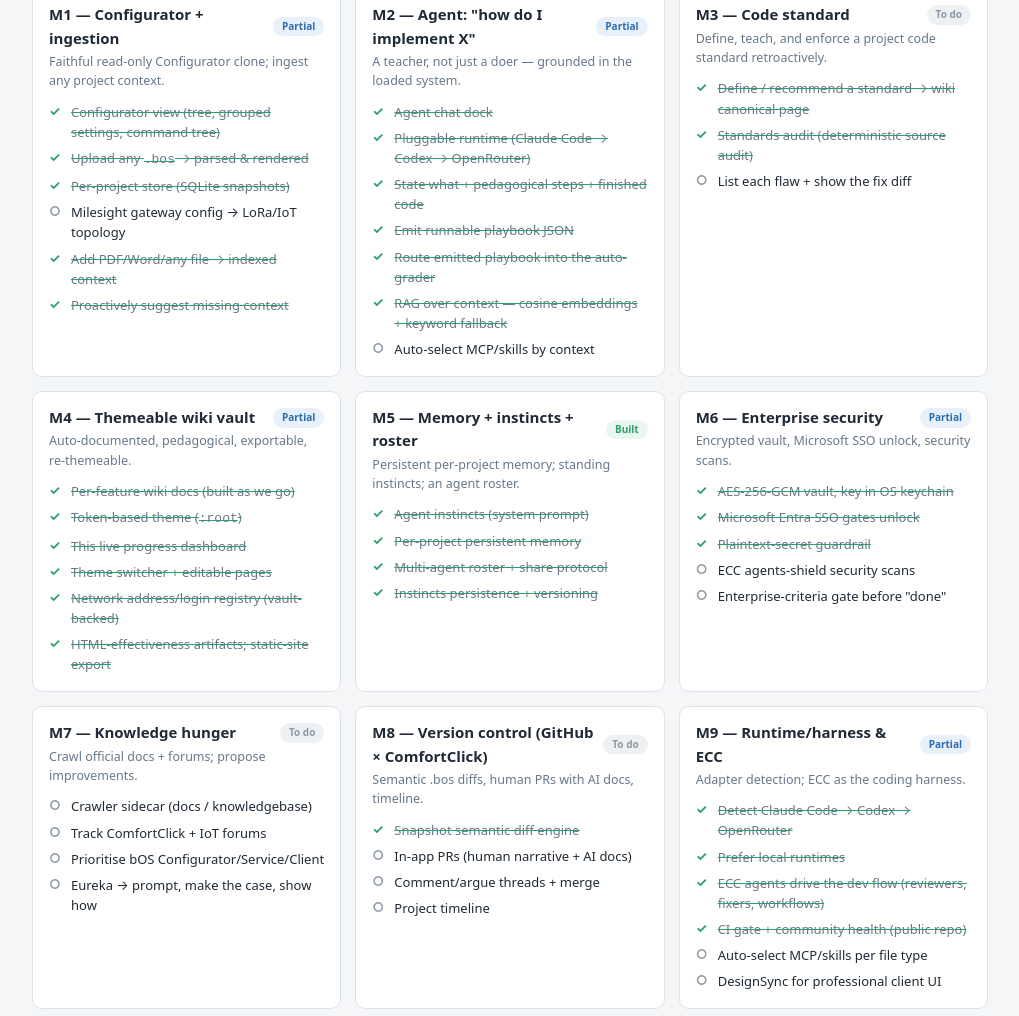
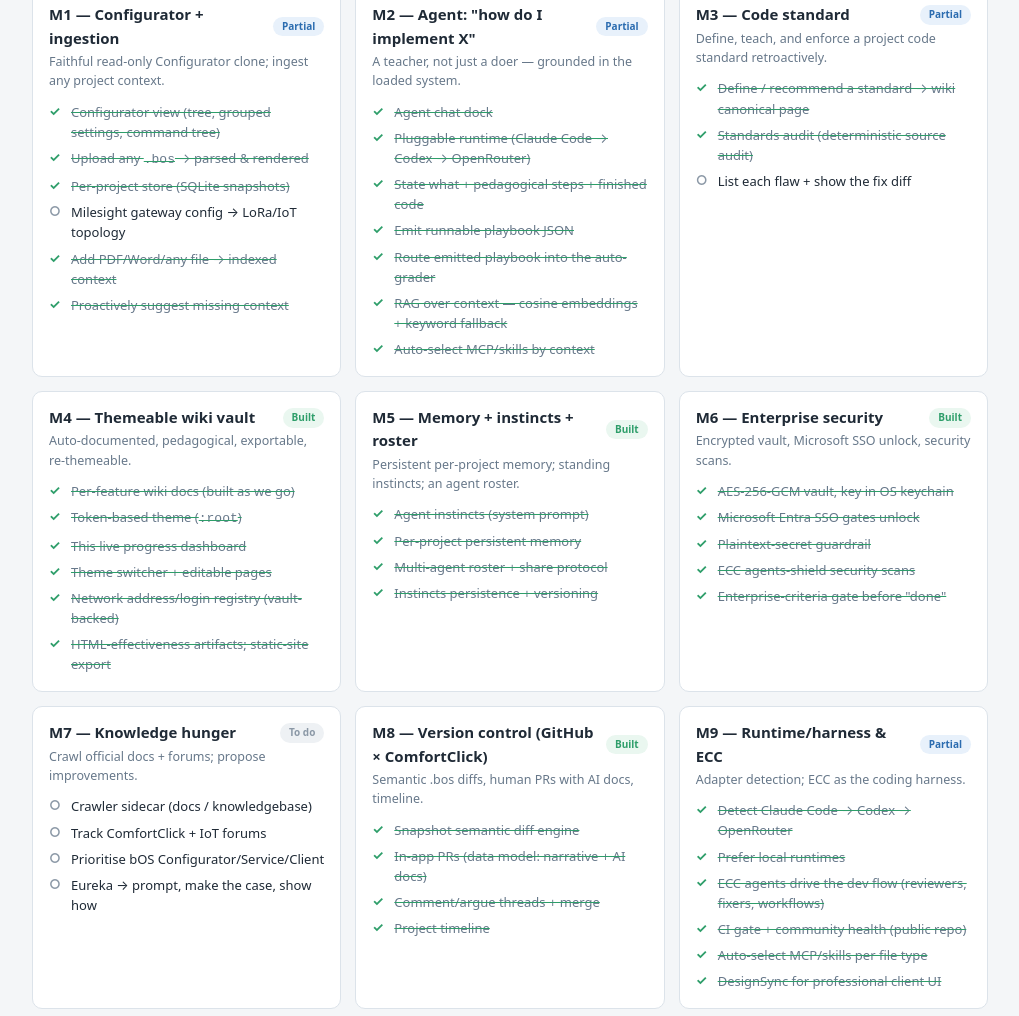
Before and after one commit to LucasStrand/hyperion, a website built with Vite: page hyperion/docs/wiki/plan.html in a window 1280 px wide. Shown: the part 884-1900 px from the top of the page, without its empty margins (130-1149 px from the left). Built offline with nearby package versions, Linux system fonts and the light colour scheme.

Commit message:
docs(plan): mark security, collab, tooling/design done; 70% -> 84%

```diff
--- a/hyperion/docs/wiki/plan.html
+++ b/hyperion/docs/wiki/plan.html
@@ -85,7 +85,7 @@
     <div class="sub">Enterprise IoT workbench for ComfortClick bOS, operated by an AI agent. The full vision, phased — crossed off as it lands.</div>
     <div class="overall">
       <div class="bar"><i id="overallbar"></i></div>
-      <div class="pct" id="overallpct">70%</div>
+      <div class="pct" id="overallpct">84%</div>
     </div>
     <div class="legend">
       <span><i class="dot done"></i> Done</span>
@@ -199,12 +199,12 @@
         <li class="done">Emit runnable playbook JSON</li>
         <li class="done">Route emitted playbook into the auto-grader</li>
         <li class="done">RAG over context — cosine embeddings + keyword fallback</li>
-        <li class="todo">Auto-select MCP/skills by context</li>
+        <li class="done">Auto-select MCP/skills by context</li>
       </ul>
     </div>
 
     <div class="mod">
-      <h3>M3 — Code standard <span class="pill todo">To do</span></h3>
+      <h3>M3 — Code standard <span class="pill partial">Partial</span></h3>
       <p class="desc">Define, teach, and enforce a project code standard retroactively.</p>
       <ul class="checks">
         <li class="done">Define / recommend a standard → wiki canonical page</li>
@@ -214,7 +214,7 @@
     </div>
 
     <div class="mod">
-      <h3>M4 — Themeable wiki vault <span class="pill partial">Partial</span></h3>
+      <h3>M4 — Themeable wiki vault <span class="pill done">Built</span></h3>
       <p class="desc">Auto-documented, pedagogical, exportable, re-themeable.</p>
       <ul class="checks">
         <li class="done">Per-feature wiki docs (built as we go)</li>
@@ -238,14 +238,14 @@
     </div>
 
     <div class="mod">
-      <h3>M6 — Enterprise security <span class="pill partial">Partial</span></h3>
+      <h3>M6 — Enterprise security <span class="pill done">Built</span></h3>
       <p class="desc">Encrypted vault, Microsoft SSO unlock, security scans.</p>
       <ul class="checks">
         <li class="done">AES-256-GCM vault, key in OS keychain</li>
         <li class="done">Microsoft Entra SSO gates unlock</li>
         <li class="done">Plaintext-secret guardrail</li>
-        <li class="todo">ECC agents-shield security scans</li>
-        <li class="todo">Enterprise-criteria gate before "done"</li>
+        <li class="done">ECC agents-shield security scans</li>
+        <li class="done">Enterprise-criteria gate before "done"</li>
       </ul>
     </div>
 
@@ -261,13 +261,13 @@
     </div>
 
     <div class="mod">
-      <h3>M8 — Version control (GitHub × ComfortClick) <span class="pill todo">To do</span></h3>
+      <h3>M8 — Version control (GitHub × ComfortClick) <span class="pill done">Built</span></h3>
       <p class="desc">Semantic .bos diffs, human PRs with AI docs, timeline.</p>
       <ul class="checks">
         <li class="done">Snapshot semantic diff engine</li>
-        <li class="todo">In-app PRs (human narrative + AI docs)</li>
-        <li class="todo">Comment/argue threads + merge</li>
-        <li class="todo">Project timeline</li>
+        <li class="done">In-app PRs (data model: narrative + AI docs)</li>
+        <li class="done">Comment/argue threads + merge</li>
+        <li class="done">Project timeline</li>
       </ul>
     </div>
 
@@ -279,8 +279,8 @@
         <li class="done">Prefer local runtimes</li>
         <li class="done">ECC agents drive the dev flow (reviewers, fixers, workflows)</li>
         <li class="done">CI gate + community health (public repo)</li>
-        <li class="todo">Auto-select MCP/skills per file type</li>
-        <li class="todo">DesignSync for professional client UI</li>
+        <li class="done">Auto-select MCP/skills per file type</li>
+        <li class="done">DesignSync for professional client UI</li>
       </ul>
     </div>
 
@@ -351,7 +351,7 @@
 <script>
   // Animate the overall bar to its target on load (purely cosmetic).
   (function(){
-    var pct = 70;
+    var pct = 84;
     requestAnimationFrame(function(){
       var el = document.getElementById('overallbar');
       if (el) el.style.width = pct + '%';
```
